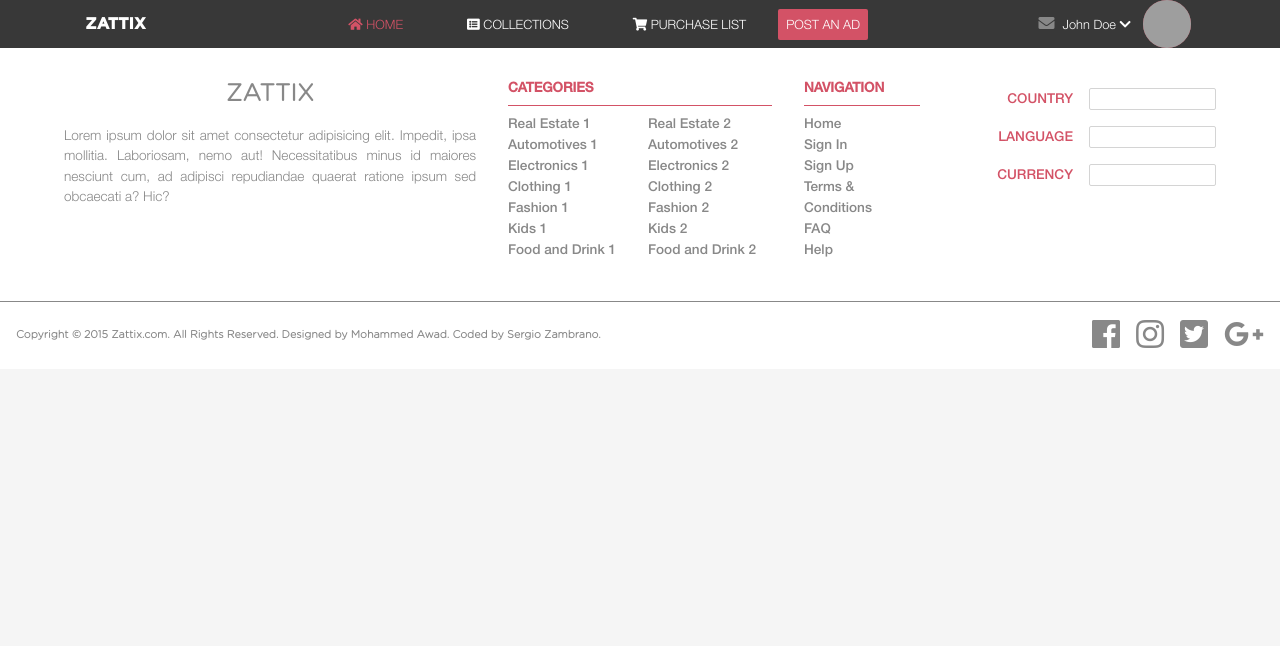
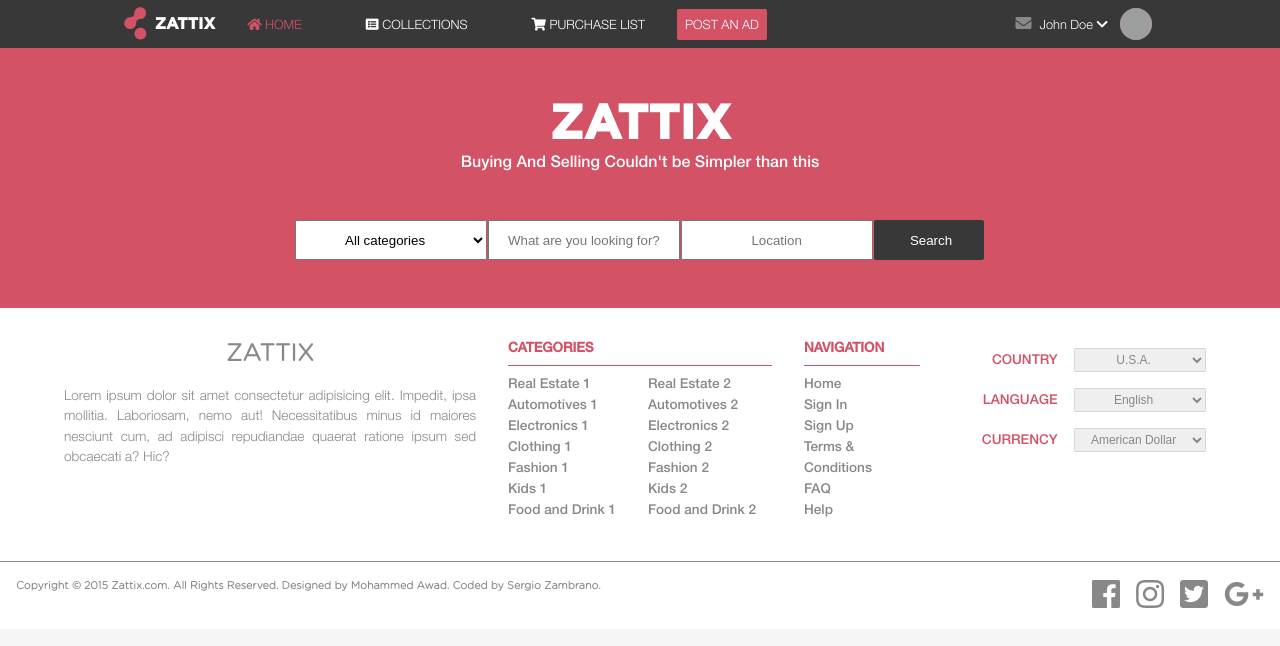
Before and after one commit to sergiomauz/CSS-HTML-Capstone, a plain HTML site: page index.html in a window 1280 px wide. Drawn offline with Linux system fonts and the light colour scheme; grey boxes are pictures that could not be loaded; files whose address does not match are found by name.

Commit message:
Added banner at home page

```diff
--- a/css/style.css
+++ b/css/style.css
@@ -45,11 +45,6 @@
   padding: 0;
 }
 
-.user-box {
-  display: flex;
-  flex-direction: row;
-}
-
 .menu-wrapper {
   display: none;
 }
@@ -70,10 +65,17 @@
 }
 
 .flex-row,
-.header-navbar,
-.social-networks {
+.social-networks,
+.search-container {
   display: flex;
   flex-direction: row;
+}
+
+.user-box,
+.header-navbar {
+  display: flex;
+  flex-direction: row;
+  align-items: center;
 }
 
 .flex-column {
@@ -119,6 +121,7 @@
   flex-direction: row;
   height: 3rem;
   justify-content: space-around;
+  align-items: center;
 }
 
 .header-logo {
@@ -127,6 +130,14 @@
   font-size: 1rem;
   font-weight: 700;
   color: #fff;
+  display: flex;
+  flex-direction: row;
+  align-items: center;
+}
+
+.header-logo > i {
+  font-size: 2rem;
+  color: #d35266;
 }
 
 .header-navlink {
@@ -150,8 +161,8 @@
 }
 
 .user-photo {
-  width: 48px;
-  height: 48px;
+  width: 2rem;
+  height: 2rem;
   border-radius: 50%;
   background-color: #d35266;
   margin: 0 0.25rem;
@@ -165,6 +176,29 @@
   padding: 0 0.5rem;
 }
 
+.banner-title {
+  color: #fff;
+  display: block;
+  font-family: "Gotham-Bold", sans-serif;
+  font-size: 3rem;
+}
+
+.banner-description {
+  color: #fff;
+  display: block;
+  margin-bottom: 3rem;
+  font-family: "Helvetica-Neue-Medium", sans-serif;
+}
+
+.input-search {
+  margin: 0 0.025rem;
+  height: 2.5rem;
+  box-sizing: border-box;
+  padding: 0;
+  text-align: center;
+  width: 12rem;
+}
+
 .text-footer {
   margin: 0.5rem 0;
   align-items: center;
@@ -172,7 +206,7 @@
   flex-direction: row;
 }
 
-.text-footer > input {
+.text-footer > select {
   width: 50%;
   border-radius: 2px;
   border: 1px solid rgb(212, 212, 212);
@@ -180,10 +214,11 @@
   line-height: 1.5;
   font-size: 0.75rem;
   text-align: center;
+  height: 1.5rem;
 }
 
 .text-footer > label {
-  width: 50%;
+  width: 40%;
   text-align: right;
   margin-right: 1rem;
 }
@@ -269,23 +304,91 @@
   margin-left: 1rem;
 }
 
+.search-banner {
+  background-color: #d35266;
+  color: #fff;
+  padding: 3rem;
+  align-items: center;
+  display: flex;
+  flex-direction: column;
+}
+
+.button-search {
+  margin: 0 0.075rem;
+  padding: 0 2rem;
+  background-color: #383838;
+  color: #fff;
+  border: none;
+  border-radius: 2px;
+  display: flex;
+  height: 2.5rem;
+  align-items: center;
+  justify-content: center;
+}
+
+.button-search > .btn-icon {
+  display: none;
+}
+
+.button-search > .btn-text {
+  display: block;
+}
+
 @media (max-width: 768px) {
+  .two-column-list {
+    columns: 1;
+  }
+
+  .banner-title,
+  .banner-description,
+  .user-box,
+  .header-navlink {
+    display: none;
+  }
+
+  .button-search > .btn-icon,
+  .button-search > .btn-text {
+    display: block;
+  }
+
+  .input-search {
+    width: 100%;
+    height: 2rem;
+    margin-bottom: 0.25rem;
+  }
+
   .header-nav-container {
     justify-content: space-between;
   }
 
-  .user-box {
-    display: none;
-  }
-
-  .header-navlink {
-    display: none;
+  .search-container {
+    display: flex;
+    flex-direction: column;
+    width: 75%;
   }
 
   .menu-wrapper,
   .header-logo {
-    display: block;
+    display: flex;
+    flex-direction: row;
     padding: 0 2rem;
+  }
+
+  .text-footer {
+    width: 100%;
+    display: flex;
+    flex-direction: column;
+  }
+
+  .text-footer > label {
+    margin-left: 0.75rem;
+    width: 100%;
+    text-align: left;
+  }
+
+  .text-footer > select {
+    width: 100%;
+    text-align: left;
   }
 
   .footer-container {
@@ -319,10 +422,6 @@
     align-items: center;
   }
 
-  .text-footer > label {
-    text-align: left;
-  }
-
   .social-networks {
     padding: 1rem;
   }
@@ -330,6 +429,14 @@
 
 @media (min-width: 769px) and (max-width: 1023px) {
   .user-box {
+    display: none;
+  }
+
+  .button-search > .btn-icon {
+    display: flex;
+  }
+
+  .button-search > .btn-text {
     display: none;
   }
 
--- a/index.html
+++ b/index.html
@@ -16,18 +16,20 @@
 <body>
 
     <header>
-        <nav class="header-nav-container align-items-center">
-            <a href="#" class="header-logo">ZATTIX</a>
+        <nav class="header-nav-container">
+            <div class="flex-row">
+                <a href="#" class="header-logo"><i class="fab fa-cloudsmith"></i>&nbsp;&nbsp;<span>ZATTIX</span></a>
 
-            <ul class="header-navbar align-items-center list-style-type-none">
+                <ul class="header-navbar list-style-type-none">
                     <li><a href="#" class="header-navlink active"><i class="fas fa-home"></i>
                             Home</a></li>
                     <li><a href="#" class="header-navlink"><i class="fas fa-list-alt"></i> Collections</a></li>
                     <li><a href="#" class="header-navlink"><i class="fas fa-shopping-cart"></i> Purchase List</a></li>
                     <li><a href="#" class="header-navlink btn">Post an Ad</a></li>
                 </ul>
+            </div>
 
-            <div class="user-box align-items-center">
+            <div class="user-box">
                 <a href="#" class="user-messages"><i class="fas fa-envelope"></i></a>
                 <a href="#" class="user-name">John Doe <i class="fas fa-chevron-down"></i></a>
                 <img src="https://www.airnetwifi.es/wp-content/uploads/2016/08/13.jpg" alt="user photo"
@@ -40,7 +42,32 @@
         </nav>
     </header>
 
-    <main></main>
+    <main>
+        <form id="formSearch" class="search-banner">
+            <h1 class="banner-title">ZATTIX</h1>
+            <p class="banner-description">Buying And Selling Couldn't be Simpler than this</p>
+            <div class="search-container">
+                <select id="dropSearchCategory" class="input-search">
+                    <option value="0">All categories</option>
+                    <option value="1">Category 1</option>
+                    <option value="2">Category 2</option>
+                    <option value="3">Category 3</option>
+                    <option value="4">Category 4</option>
+                </select>
+                <input type="text" class="input-search" placeholder="What are you looking for?">
+                <input type="text" class="input-search" placeholder="Location">
+                <button class="button-search">
+                    <span class="btn-icon"><i class="fas fa-search"></i></span>&nbsp;<span
+                        class="btn-text">Search</span>
+                </button>
+            </div>
+        </form>
+
+        <article>
+
+        </article>
+
+    </main>
 
     <footer>
         <div class="footer-container">
@@ -87,20 +114,26 @@
             <form id="formConfigPreferences" class="footer-config-box">
                 <div class="text-footer">
                     <label for="txtConfigCountry" class="t1-palered">COUNTRY</label>
-                    <input type="text" id="txtConfigCountry">
+                    <select id="txtConfigCountry">
+                        <option>U.S.A.</option>
+                    </select>
                 </div>
                 <div class="text-footer">
                     <label for="txtConfigLanguage" class="t1-palered">LANGUAGE</label>
-                    <input type="text" id="txtConfigLanguage">
+                    <select id="txtConfigLanguage">
+                        <option>English</option>
+                    </select>
                 </div>
                 <div class="text-footer">
                     <label for="txtConfigCurrency" class="t1-palered">CURRENCY</label>
-                    <input type="text" id="txtConfigCurrency">
+                    <select id="txtConfigCurrency">
+                        <option>American Dollar</option>
+                    </select>
                 </div>
             </form>
         </div>
 
-        <section class="footer-copyright-box align-items-center">
+        <section class="footer-copyright-box">
             <h6>Copyright &copy; 2015 Zattix.com. All Rights Reserved. Designed by Mohammed Awad. Coded by Sergio
                 Zambrano.</h6>
             <div class="social-networks">
```
Lines whose indentation alone changed are shown as unchanged.
